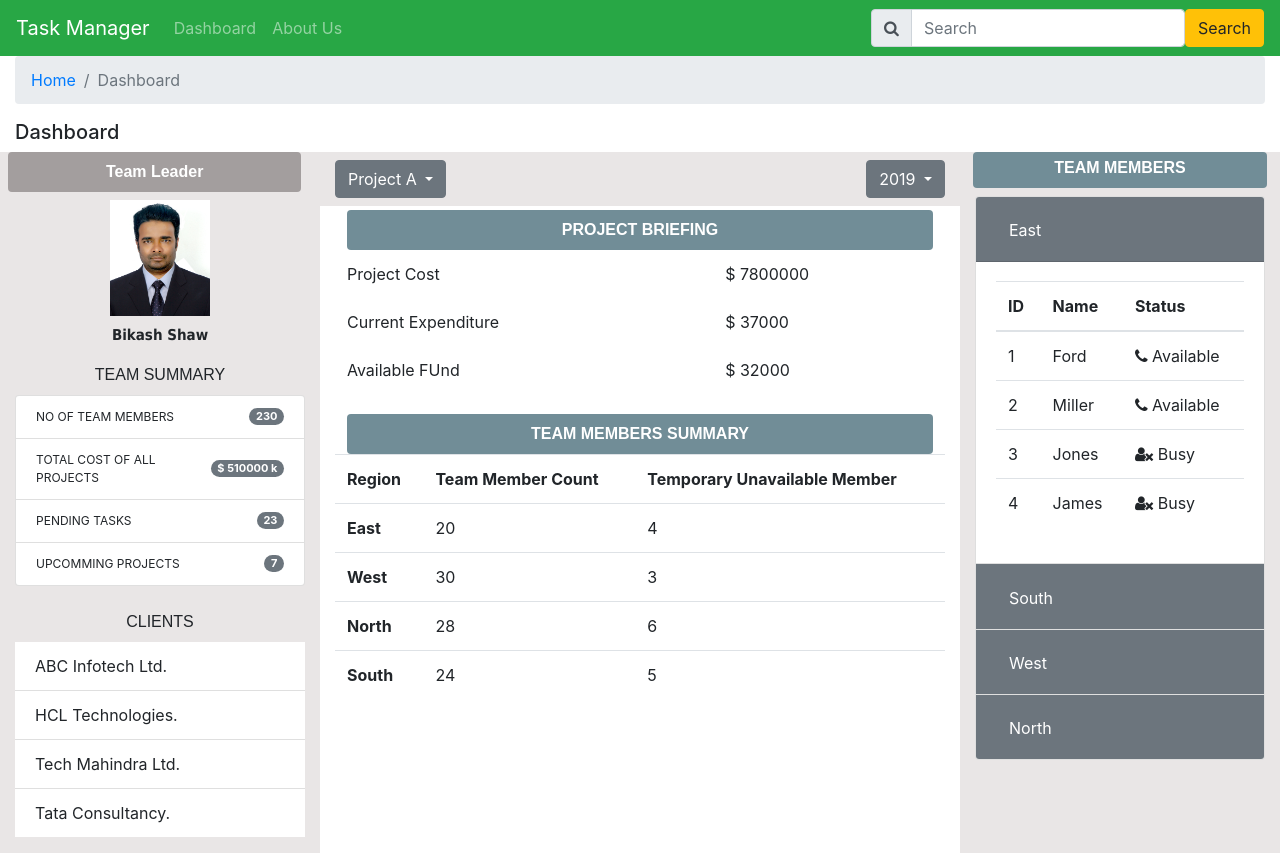
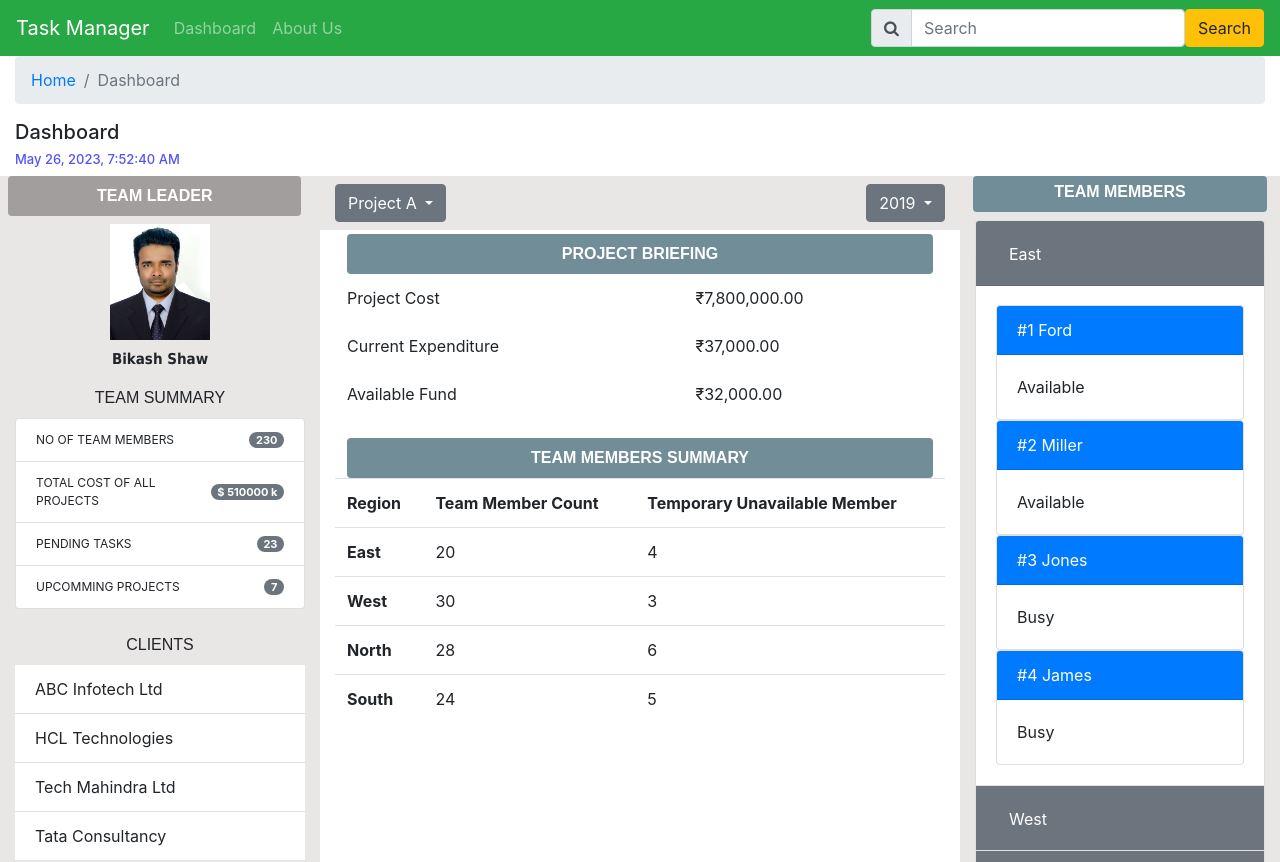
Before and after one commit to techBikashRepo/task-manager-angular11, an Angular app: page /dashboard in a window 1280 px wide. Shown: the top 862 px of the page. Built offline with nearby package versions, Linux system fonts and the light colour scheme.

Commit message:
latest code

```diff
--- a/src/app/app.module.ts
+++ b/src/app/app.module.ts
@@ -5,12 +5,14 @@ import { AppRoutingModule } from './app-routing.module';
 import { AppComponent } from './app.component';
 import { DashboardComponent } from './dashboard/dashboard.component';
 import { AboutComponent } from './about/about.component';
+import { MyProfileComponent } from './my-profile/my-profile.component';
 
 @NgModule({
   declarations: [
     AppComponent,
     DashboardComponent,
-    AboutComponent
+    AboutComponent,
+    MyProfileComponent
   ],
   imports: [
     BrowserModule,
--- a/src/app/dashboard/dashboard.component.html
+++ b/src/app/dashboard/dashboard.component.html
@@ -6,6 +6,9 @@
 </nav>
 
 <h5>Dashboard</h5>
+<h6 style="color: rgb(83, 83, 247); font-size: 13px">
+  {{ ToDay | date : "medium" }}
+</h6>
 <div class="row">
   <div class="col-lg-3 pb-3" style="background-color: #e9e6e6">
     <div class="row">
@@ -16,7 +19,7 @@
           font-family: 'Arial Narrow Bold', sans-serif;
         "
       >
-        {{ Designation }}
+        {{ Designation | uppercase }}
       </div>
       <div class="col-12 text-center mt-2">
         <img src="assets/user.JPG" width="100px" />
@@ -86,10 +89,9 @@
       </div>
       <div class="col-12">
         <ul class="list-group list-group-flush">
-          <li class="list-group-item">ABC Infotech Ltd.</li>
-          <li class="list-group-item">HCL Technologies.</li>
-          <li class="list-group-item">Tech Mahindra Ltd.</li>
-          <li class="list-group-item">Tata Consultancy.</li>
+          <li class="list-group-item" *ngFor="let client of Clients">
+            {{ client | slice : 0 : 20 }}
+          </li>
         </ul>
       </div>
     </div>
@@ -109,10 +111,15 @@
                 Project A
               </button>
               <div class="dropdown-menu">
-                <a class="dropdown-item" href="#"> Project 1</a>
-                <a class="dropdown-item" href="#"> Project 2</a>
-                <a class="dropdown-item" href="#"> Project 3</a>
-                <a class="dropdown-item" href="#"> Project 4</a>
+                <a
+                  class="dropdown-item"
+                  href="#"
+                  *ngFor="let project of Projects"
+                  onclick="return false"
+                  (click)="onProjectChange($event)"
+                >
+                  {{ project }}</a
+                >
               </div>
             </div>
           </div>
@@ -127,10 +134,22 @@
                 2019
               </button>
               <div class="dropdown-menu">
-                <a class="dropdown-item" href="#"> 2019</a>
-                <a class="dropdown-item" href="#"> 2018</a>
-                <a class="dropdown-item" href="#"> 2017</a>
-                <a class="dropdown-item" href="#"> 2016</a>
+                <a class="dropdown-item" href="#" *ngFor="let year of Years">
+                  <span [ngSwitch]="year">
+                    <span *ngSwitchCase="2019" style="color: green">{{
+                      year
+                    }}</span>
+                    <span *ngSwitchCase="2018" style="color: blue">{{
+                      year
+                    }}</span>
+                    <span *ngSwitchCase="2017" style="color: red">{{
+                      year
+                    }}</span>
+                    <span *ngSwitchDefault style="color: black">{{
+                      year
+                    }}</span>
+                  </span>
+                </a>
               </div>
             </div>
           </div>
@@ -146,15 +165,15 @@
         <table class="table table-borderless">
           <tr>
             <td>Project Cost</td>
-            <td>$ {{ ProjectCost }}</td>
+            <td>{{ ProjectCost | currency : "INR" }}</td>
           </tr>
           <tr>
             <td>Current Expenditure</td>
-            <td>$ {{ CurrentExpenditure }}</td>
+            <td>{{ CurrentExpenditure | currency : "INR" }}</td>
           </tr>
           <tr>
-            <td>Available FUnd</td>
-            <td>$ {{ AvailableFunds }}</td>
+            <td>Available Fund</td>
+            <td>{{ AvailableFunds | currency : "INR" }}</td>
           </tr>
         </table>
       </div>
@@ -171,25 +190,12 @@
             <th>Team Member Count</th>
             <th>Temporary Unavailable Member</th>
           </tr>
-          <tr>
-            <td><b>East</b></td>
-            <td>20</td>
-            <td>4</td>
-          </tr>
-          <tr>
-            <td><b>West</b></td>
-            <td>30</td>
-            <td>3</td>
-          </tr>
-          <tr>
-            <td><b>North</b></td>
-            <td>28</td>
-            <td>6</td>
-          </tr>
-          <tr>
-            <td><b>South</b></td>
-            <td>24</td>
-            <td>5</td>
+          <tr *ngFor="let tSummary of TeamMembersSummary">
+            <td>
+              <b>{{ tSummary.Region }}</b>
+            </td>
+            <td>{{ tSummary.TeamMembersCount }}</td>
+            <td>{{ tSummary.TemporarilyUavailableMembers }}</td>
           </tr>
         </table>
       </div>
@@ -205,22 +211,41 @@
       </div>
       <div class="col-lg-12 pt-2">
         <div class="accordion" id="accordion1">
-          <!-- east starts -->
-          <div class="card">
+          <div
+            class="card"
+            *ngFor="let teamMember of TeamMembers; let i = index"
+          >
             <div class="card-header bg-secondary" id="card1">
               <h2 class="mb-0">
                 <button
                   class="btn btn-link text-white"
                   type="button"
                   data-toggle="collapse"
-                  data-target="#cardbody1"
+                  [attr.data-target]="'#cardbody' + i"
                 >
-                  East
+                  {{ teamMember.Region }}
                 </button>
               </h2>
             </div>
-            <div id="cardbody1" class="collapse show" data-parent="#accordion1">
+            <div
+              [id]="'cardbody' + i"
+              class="collapse"
+              [ngClass]="i == 0 ? 'show' : ''"
+              data-parent="#accordion1"
+            >
               <div class="card-body">
+                <div
+                  *ngIf="i == 0; then firstTemplate; else secondTemplate"
+                ></div>
+                <ng-template #firstTemplate>
+                  <div class="card" *ngFor="let member of teamMember.Members">
+                    <div class="card-header bg-primary text-white">
+                      #{{ member.ID }} {{ member.Name }}
+                    </div>
+                    <div class="card-body">{{ member.Status }}</div>
+                  </div>
+                </ng-template>
+                <ng-template #secondTemplate>
                   <table class="table">
                     <thead>
                       <tr>
@@ -230,190 +255,30 @@
                       </tr>
                     </thead>
                     <tbody>
-                    <tr>
-                      <td>1</td>
-                      <td>Ford</td>
-                      <td><i class="fa fa-phone"></i> Available</td>
+                      <tr *ngFor="let member of teamMember.Members">
+                        <td>{{ member.ID }}</td>
+                        <td
+                          [style.color]="
+                            member.Status == 'Busy' ? 'red' : 'green'
+                          "
+                        >
+                          {{ member.Name }}
+                        </td>
+                        <td><i class="fa fa-phone"></i> {{ member.Status }}</td>
                       </tr>
-                    <tr>
-                      <td>2</td>
-                      <td>Miller</td>
-                      <td><i class="fa fa-phone"></i> Available</td>
-                    </tr>
-                    <tr>
-                      <td>3</td>
-                      <td>Jones</td>
-                      <td><i class="fa fa-user-times"></i> Busy</td>
-                    </tr>
-                    <tr>
+                      <!-- <tr>
                         <td>4</td>
                         <td>James</td>
                         <td><i class="fa fa-user-times"></i> Busy</td>
-                    </tr>
+                      </tr> -->
                     </tbody>
                   </table>
-              </div>
-            </div>
-          </div>
-          <!-- east ends -->
-
-          <!-- south starts -->
-          <div class="card">
-            <div class="card-header bg-secondary" id="card2">
-              <h2 class="mb-0">
-                <button
-                  class="btn btn-link text-white"
-                  type="button"
-                  data-toggle="collapse"
-                  data-target="#cardbody2"
-                >
-                  South
-                </button>
-              </h2>
-            </div>
-            <div id="cardbody2" class="collapse" data-parent="#accordion1">
-              <div class="card-body">
-                <table class="table">
-                  <thead>
-                    <tr>
-                      <th>ID</th>
-                      <th>Name</th>
-                      <th>Status</th>
-                    </tr>
-                  </thead>
-                  <tbody>
-                    <tr>
-                      <td>1</td>
-                      <td>Jones</td>
-                      <td><i class="fa fa-user-times"></i> Busy</td>
-                    </tr>
-                    <tr>
-                      <td>2</td>
-                      <td>Miller</td>
-                      <td><i class="fa fa-phone"></i> Available</td>
-                    </tr>
-                    <tr>
-                      <td>3</td>
-                      <td>Ford</td>
-                      <td><i class="fa fa-user-times"></i> Busy</td>
-                    </tr>
-                    <tr>
-                      <td>4</td>
-                      <td>James</td>
-                      <td><i class="fa fa-phone"></i> Available</td>
-                    </tr>
-                  </tbody>
-                </table>
-              </div>
-            </div>
-          </div>
-          <!-- south ends -->
-
-          <!-- west starts -->
-          <div class="card">
-            <div class="card-header bg-secondary" id="card3">
-              <h2 class="mb-0">
-                <button
-                  class="btn btn-link text-white"
-                  type="button"
-                  data-toggle="collapse"
-                  data-target="#cardbody3"
-                >
-                  West
-                </button>
-              </h2>
-            </div>
-            <div id="cardbody3" class="collapse" data-parent="#accordion1">
-              <div class="card-body">
-                <table class="table">
-                  <thead>
-                    <tr>
-                      <th>ID</th>
-                      <th>Name</th>
-                      <th>Status</th>
-                    </tr>
-                  </thead>
-                  <tbody>
-                    <tr>
-                      <td>1</td>
-                      <td>Jones</td>
-                      <td><i class="fa fa-user-times"></i> Busy</td>
-                    </tr>
-                    <tr>
-                      <td>2</td>
-                      <td>Miller</td>
-                      <td><i class="fa fa-phone"></i> Available</td>
-                    </tr>
-                    <tr>
-                      <td>3</td>
-                      <td>Ford</td>
-                      <td><i class="fa fa-user-times"></i> Busy</td>
-                    </tr>
-                    <tr>
-                      <td>4</td>
-                      <td>James</td>
-                      <td><i class="fa fa-phone"></i> Available</td>
-                    </tr>
-                  </tbody>
-                </table>
-              </div>
-            </div>
-          </div>
-          <!-- west ends -->
-
-          <!-- north starts -->
-          <div class="card">
-            <div class="card-header bg-secondary" id="card4">
-              <h2 class="mb-0">
-                <button
-                  class="btn btn-link text-white"
-                  type="button"
-                  data-toggle="collapse"
-                  data-target="#cardbody4"
-                >
-                  North
-                </button>
-              </h2>
-            </div>
-            <div id="cardbody4" class="collapse" data-parent="#accordion1">
-              <div class="card-body">
-                <table class="table">
-                  <thead>
-                    <tr>
-                      <th>ID</th>
-                      <th>Name</th>
-                      <th>Status</th>
-                    </tr>
-                  </thead>
-                  <tbody>
-                    <tr>
-                      <td>1</td>
-                      <td>Jones</td>
-                      <td><i class="fa fa-user-times"></i> Busy</td>
-                    </tr>
-                    <tr>
-                      <td>2</td>
-                      <td>Miller</td>
-                      <td><i class="fa fa-phone"></i> Available</td>
-                    </tr>
-                    <tr>
-                      <td>3</td>
-                      <td>Ford</td>
-                      <td><i class="fa fa-user-times"></i> Busy</td>
-                    </tr>
-                    <tr>
-                      <td>4</td>
-                      <td>James</td>
-                      <td><i class="fa fa-phone"></i> Available</td>
-                    </tr>
-                  </tbody>
-                </table>
-              </div>
-            </div>
-          </div>
-          <!-- north ends -->
+                </ng-template>
               </div>
             </div>
           </div>
         </div>
       </div>
+    </div>
+  </div>
+</div>
--- a/src/app/dashboard/dashboard.component.ts
+++ b/src/app/dashboard/dashboard.component.ts
@@ -6,15 +6,22 @@ import { Component, OnInit } from '@angular/core';
   styleUrls: ['./dashboard.component.scss'],
 })
 export class DashboardComponent implements OnInit {
-  Designation: string | undefined;
-  Username: string | undefined;
-  NoOfTeamMembers: number | undefined;
-  TotalCostOfAllProjects: number | undefined;
-  PendingTasks: number | undefined;
-  UpCommingProjects: number | undefined;
-  ProjectCost: number | undefined;
-  CurrentExpenditure: number | undefined;
-  AvailableFunds: number | undefined;
+  Designation: string = '';
+  Username: string = '';
+  NoOfTeamMembers: number = 0;
+  TotalCostOfAllProjects: number = 0;
+  PendingTasks: number = 0;
+  UpCommingProjects: number = 0;
+  ProjectCost: number = 0;
+  CurrentExpenditure: number = 0;
+  AvailableFunds: number = 0;
+
+  Clients: string[] = [];
+  Projects: string[] = [];
+  Years: number[] = [];
+  TeamMembersSummary: any = [];
+  TeamMembers: any = [];
+  ToDay: Date | undefined;
 
   ngOnInit(): void {
     this.Designation = 'Team Leader';
@@ -26,5 +33,88 @@ export class DashboardComponent implements OnInit {
     this.ProjectCost = 7800000;
     this.CurrentExpenditure = 37000;
     this.AvailableFunds = 32000;
+    this.ToDay = new Date();
+
+    this.Clients = [
+      'ABC Infotech Ltd',
+      'HCL Technologies',
+      'Tech Mahindra Ltd',
+      'Tata Consultancy',
+    ];
+
+    this.Projects = ['Project A', 'Project B', 'Project C', 'Project D'];
+    this.Years = [2019, 2018, 2017, 2016, 2015, 2014, 2013];
+    this.TeamMembersSummary = [
+      { Region: 'East', TeamMembersCount: 20, TemporarilyUavailableMembers: 4 },
+      { Region: 'West', TeamMembersCount: 30, TemporarilyUavailableMembers: 3 },
+      {
+        Region: 'North',
+        TeamMembersCount: 28,
+        TemporarilyUavailableMembers: 6,
+      },
+      {
+        Region: 'South',
+        TeamMembersCount: 24,
+        TemporarilyUavailableMembers: 5,
+      },
+    ];
+    this.TeamMembers = [
+      {
+        Region: 'East',
+        Members: [
+          { ID: 1, Name: 'Ford', Status: 'Available' },
+          { ID: 2, Name: 'Miller', Status: 'Available' },
+          { ID: 3, Name: 'Jones', Status: 'Busy' },
+          { ID: 4, Name: 'James', Status: 'Busy' },
+        ],
+      },
+      {
+        Region: 'West',
+        Members: [
+          { ID: 5, Name: 'Anna', Status: 'Available' },
+          { ID: 6, Name: 'Arun', Status: 'Available' },
+          { ID: 7, Name: 'Varun', Status: 'Busy' },
+          { ID: 8, Name: 'Jasmine', Status: 'Busy' },
+        ],
+      },
+      {
+        Region: 'North',
+        Members: [
+          { ID: 9, Name: 'Krisha', Status: 'Available' },
+          { ID: 10, Name: 'Mohan', Status: 'Available' },
+          { ID: 11, Name: 'Raju', Status: 'Busy' },
+          { ID: 12, Name: 'Farooque', Status: 'Busy' },
+        ],
+      },
+      {
+        Region: 'South',
+        Members: [
+          { ID: 13, Name: 'Jacob', Status: 'Available' },
+          { ID: 14, Name: 'Smith', Status: 'Available' },
+          { ID: 15, Name: 'Jones', Status: 'Busy' },
+          { ID: 16, Name: 'James', Status: 'Busy' },
+        ],
+      },
+    ];
+  }
+
+  onProjectChange($event: any) {
+    if ($event.target.innerHTML === ' Project A') {
+      this.ProjectCost = 1200000;
+      this.CurrentExpenditure = 87000;
+      this.AvailableFunds = 12000;
+    } else if ($event.target.innerHTML === ' Project B') {
+      this.ProjectCost = 8200000;
+      this.CurrentExpenditure = 97000;
+      this.AvailableFunds = 12000;
+    } else if ($event.target.innerHTML === ' Project C') {
+      this.ProjectCost = 4200000;
+      this.CurrentExpenditure = 67000;
+      this.AvailableFunds = 32000;
+    } else if ($event.target.innerHTML === ' Project D') {
+      this.ProjectCost = 3200000;
+      this.CurrentExpenditure = 17000;
+      this.AvailableFunds = 92000;
+    }
   }
 }
--- /dev/null
+++ b/src/app/my-profile/my-profile.component.html
@@ -0,0 +1 @@
+<p>my-profile works!</p>
```
Also changed, not shown: src/app/my-profile/my-profile.component.ts (added, +10 -0 lines), src/app/my-profile/my-profile.component.scss (added), 1 other file (tests, documents, lock files or other folders). Lines whose indentation alone changed are shown as unchanged.
